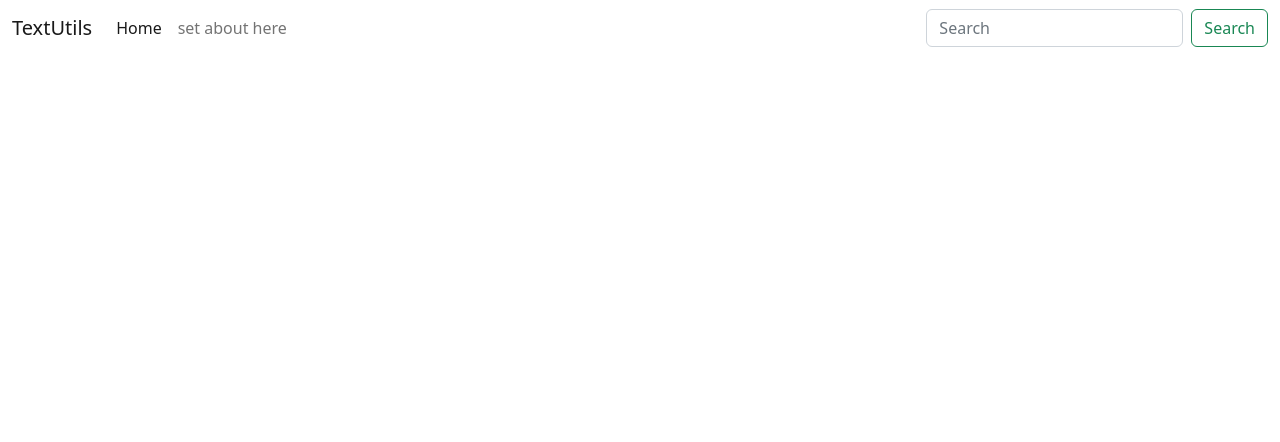
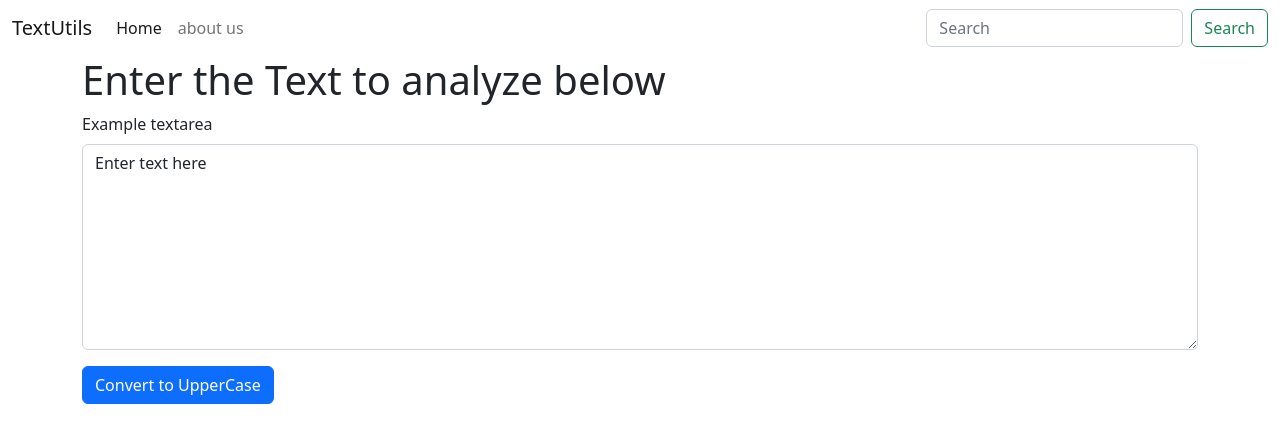
Before and after one commit to saimsheikh/understanding-react-via-application, a React (Create React App) app in the folder my-app/: page / in a window 1280 px wide. Shown: the top 442 px of the page. Built offline with nearby package versions, Linux system fonts and the light colour scheme.

Commit message:
textutils app who capitalize the entered words

```diff
--- a/my-app/src/App.js
+++ b/my-app/src/App.js
@@ -1,10 +1,15 @@
 import './App.css';
 import Navbar from './components/Navbar';
+import Textform from './components/Textform';
 function App() {
   return (
     <>
 
-    <Navbar title="TextUtils" />
+    <Navbar title="TextUtils" about="about us" />
+
+    <div className="container">
+    <Textform heading="Enter the Text to analyze below"/>
+    </div>
     </>
   );
 }
--- /dev/null
+++ b/my-app/src/components/Textform.js
@@ -0,0 +1,27 @@
+import React, {useState} from 'react'
+
+
+
+export default function Textform(props) {
+    const handleupclick = () => {
+        console.log("Uppercase was clicked" + text);
+        setText(text.toUpperCase());
+    }
+    const handler = (event) => {
+        console.log("On change");
+        setText(event.target.value);
+    }
+  const [text,setText] = useState('Enter text here');
+ // text="new state"; //wrong way;
+  //setText("new state"); //correct way
+  return (
+    <div>
+        <h1>{props.heading}</h1>
+        <div className="mb-3">
+        <label htmlFor='mytext' className="form-label">Example textarea</label>
+        <textarea className="form-control" value={text} onChange={handler} id="mybox" rows="8"></textarea>
+        </div>
+        <button className="btn btn-primary" onClick={handleupclick}>Convert to UpperCase</button>
+    </div>
+  )
+}
```
